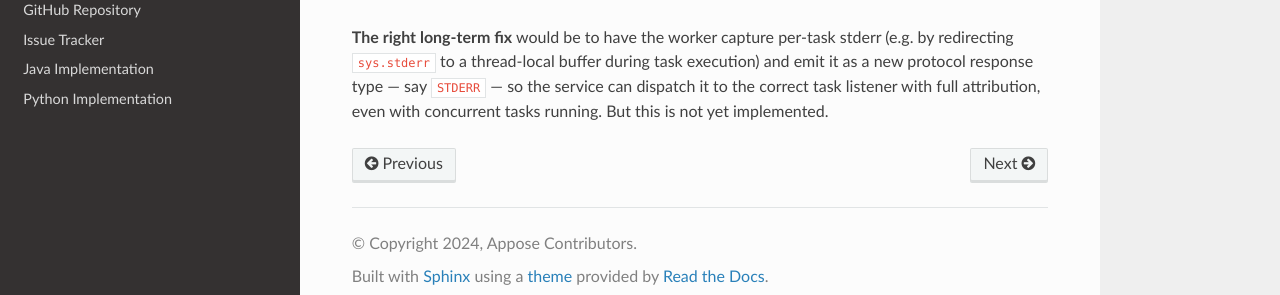
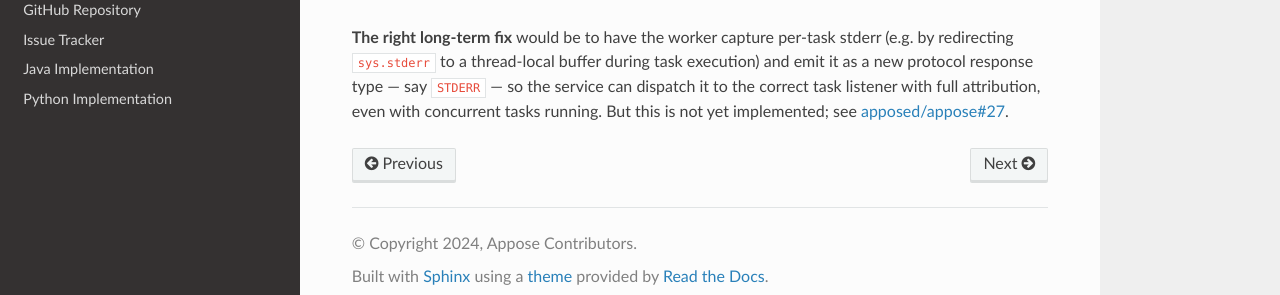
Before and after one commit to apposed/appose, a Sphinx documentation site: the page built from docs/capturing-output.rst, in a window 1280 px wide and 900 px high, scrolled down 5340 px. Shown: the part 587-882 px from the top of the window. Built offline with Sphinx 7.4.7 and the Read the Docs theme 3.1.0, drawn with Linux system fonts in a browser that asks for light colours.

Commit message:
Add link to related open issue on GitHub

```diff
--- a/docs/capturing-output.rst
+++ b/docs/capturing-output.rst
@@ -386,4 +386,5 @@ result:
 (e.g. by redirecting ``sys.stderr`` to a thread-local buffer during task
 execution) and emit it as a new protocol response type — say ``STDERR`` — so
 the service can dispatch it to the correct task listener with full attribution,
-even with concurrent tasks running. But this is not yet implemented.
+even with concurrent tasks running. But this is not yet implemented; see
+`apposed/appose#27 <https://github.com/apposed/appose/issues/27>`_.
```
